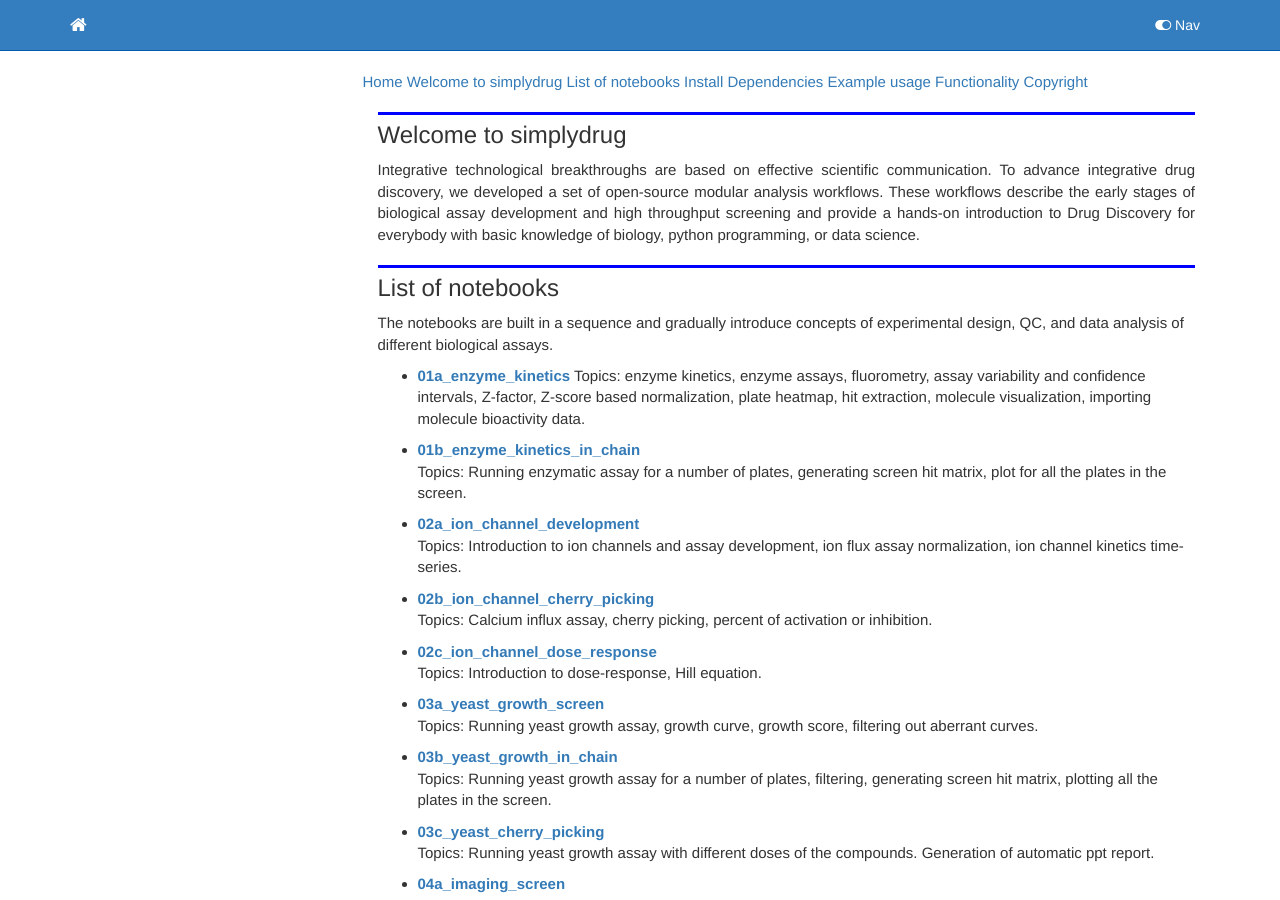
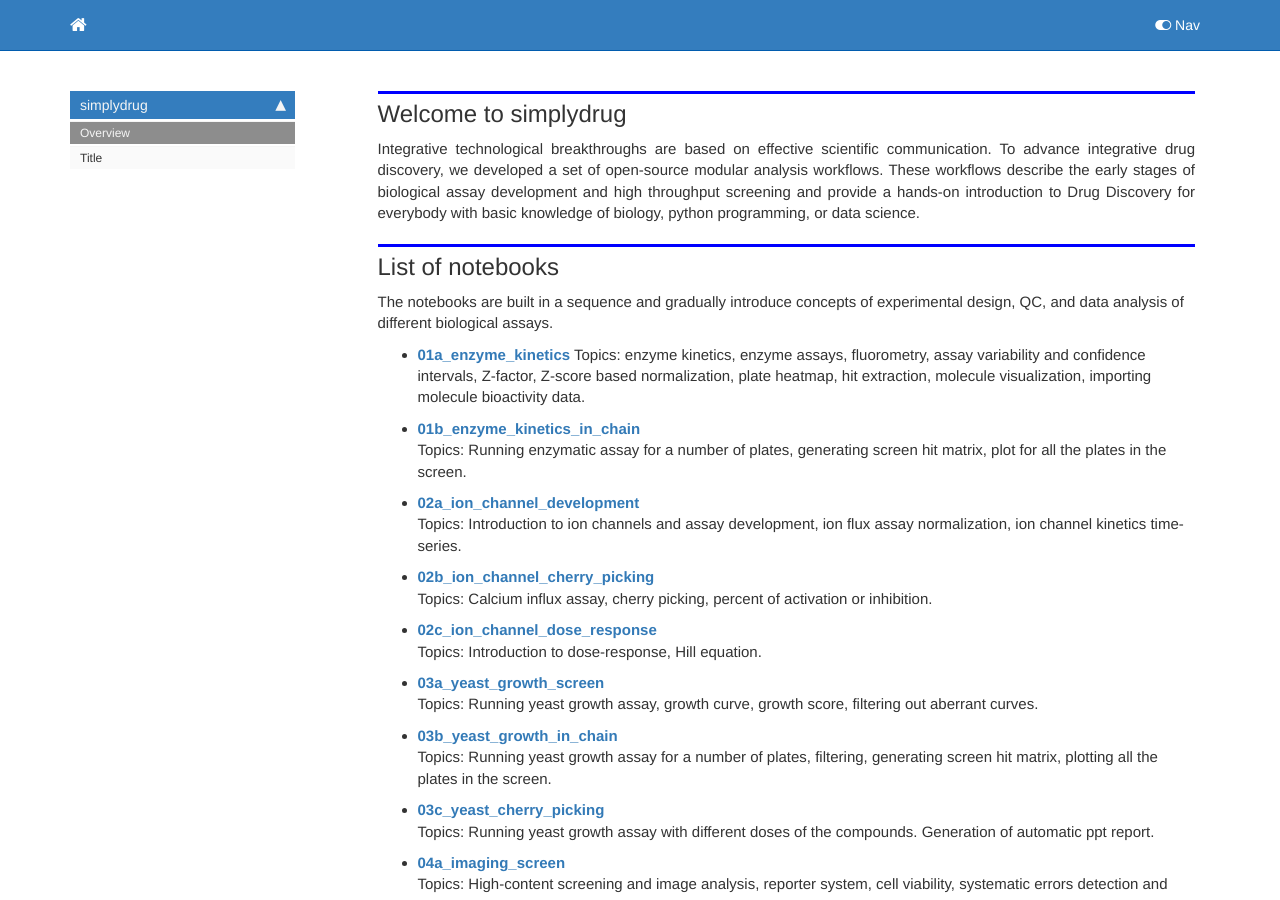
Before and after one commit to disc04/simplydrug, a Jekyll site: the page built from docs/index.html, in a window 1280 px wide and 900 px high. Built offline with Jekyll 4.4.1, drawn with Linux system fonts in a browser that asks for light colours; nearby versions of some CDN libraries; comment, search, counter and statistics services are not loaded.

Commit message:
Update index.html

```diff
--- a/docs/index.html
+++ b/docs/index.html
@@ -13,17 +14,6 @@
 # command to build the docs after a change: nbdev_build_docs
 
 -->
-<!-- The sidebar -->
-<div class="sidebar">
-  <a class="active" href="#home">Home</a>
-  <a href="#Welcome to simplydrug">Welcome to simplydrug</a>
-  <a href="#List of notebooks">List of notebooks</a>
-  <a href="#Install">Install</a>
-  <a href="#Dependencies">Dependencies</a>
-  <a href="#Example usage">Example usage</a>
-  <a href="#Functionality">Functionality</a>
-  <a href="#Copyright">Copyright</a>
-</div>
 
 <div class="container" id="notebook-container">
 
```
Also changed, not shown: other parts of docs/index.html (+2 -1 lines).
